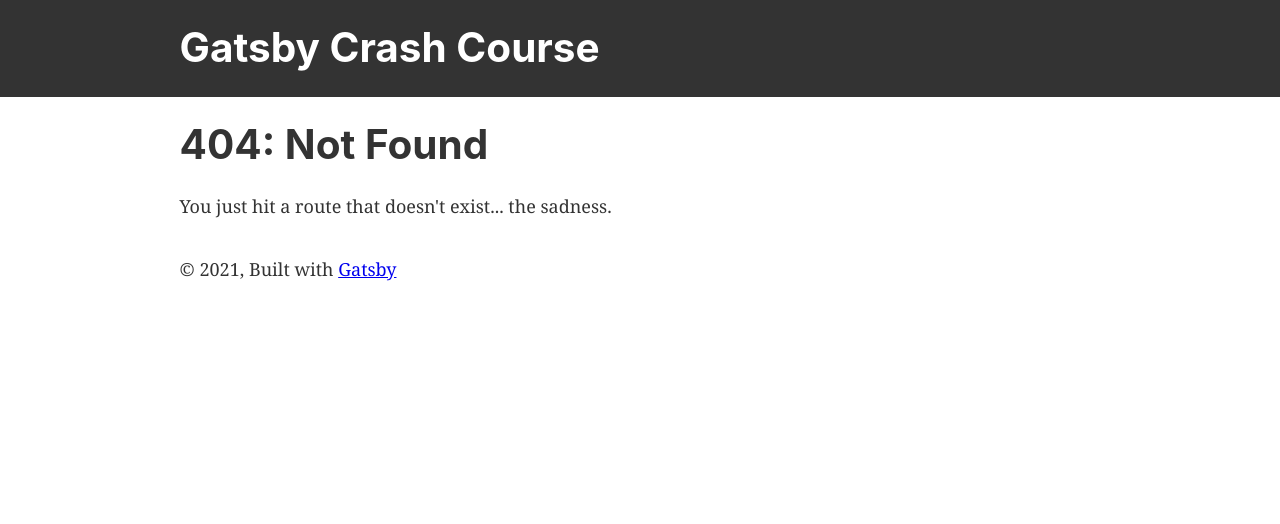
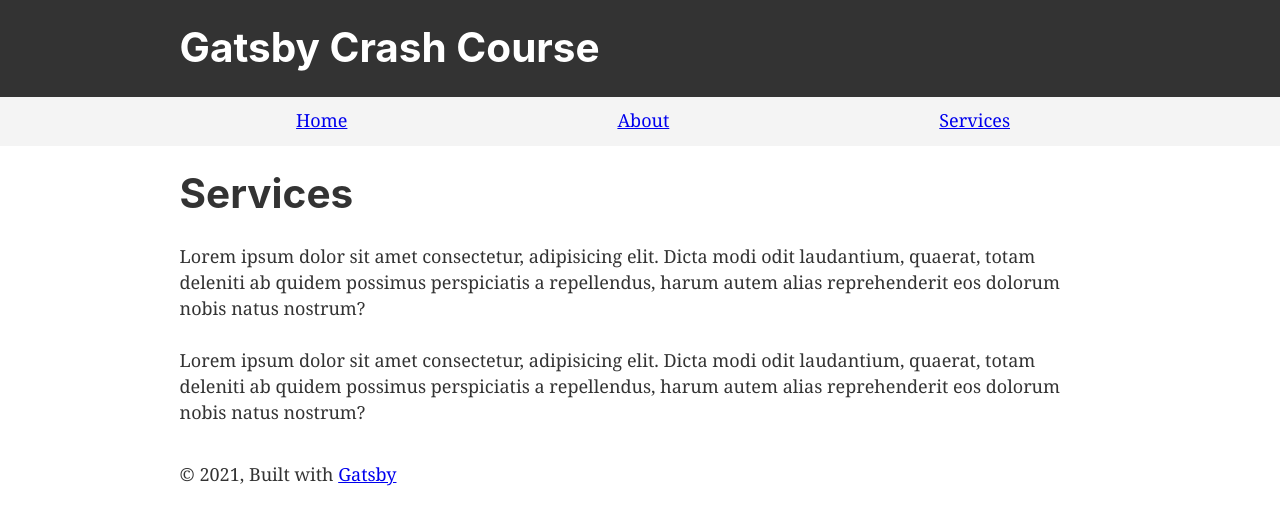
Before and after one commit to ricoputrap/gatsby_crash_course, a Gatsby site: page /services in a window 1280 px wide. Before the commit this address had no page. Built offline with nearby package versions, Linux system fonts and the light colour scheme; Gatsby itself is replaced by a stand-in of ours.

Commit message:
Implement menu navbar component and services page

```diff
--- /dev/null
+++ b/src/components/Menu/menu.css
@@ -0,0 +1,10 @@
+.wrapper {
+  background-color: #f4f4f4;
+  padding-top: 10px;
+}
+
+.menu__list {
+  list-style: none;
+  display: flex;
+  justify-content: space-evenly;
+}
--- /dev/null
+++ b/src/components/Menu/menu.js
@@ -0,0 +1,15 @@
+import { Link } from 'gatsby'
+import React from 'react'
+import "./menu.css";
+
+const Menu = () => (
+  <div class="wrapper">
+    <ul class="menu__list">
+      <li><Link to="/">Home</Link></li>
+      <li><Link to="/about">About</Link></li>
+      <li><Link to="/services">Services</Link></li>
+    </ul>
+  </div>
+)
+
+export default Menu;
--- a/src/components/header.js
+++ b/src/components/header.js
@@ -6,7 +6,7 @@ const Header = ({ siteTitle }) => (
   <header
     style={{
       background: '#333',
-      marginBottom: `1.45rem`,
+      marginBottom: `0`,
     }}
   >
     <div
--- a/src/components/layout.js
+++ b/src/components/layout.js
@@ -11,6 +11,7 @@ import { useStaticQuery, graphql } from "gatsby"
 
 import Header from "./header"
 import "./layout.css"
+import Menu from "./Menu/menu"
 
 const Layout = ({ children }) => {
   const data = useStaticQuery(graphql`
@@ -26,6 +27,7 @@ const Layout = ({ children }) => {
   return (
     <>
       <Header siteTitle={data.site.siteMetadata?.title || `Title`} />
+      <Menu />
       <div
         style={{
           margin: `0 auto`,
--- /dev/null
+++ b/src/pages/services.js
@@ -0,0 +1,14 @@
+import React from "react";
+import Layout from "../components/layout";
+import SEO from "../components/seo";
+
+const ServicesPage = () => (
+  <Layout>
+    <SEO title="Services" />
+    <h1>Services</h1>
+    <p>Lorem ipsum dolor sit amet consectetur, adipisicing elit. Dicta modi odit laudantium, quaerat, totam deleniti ab quidem possimus perspiciatis a repellendus, harum autem alias reprehenderit eos dolorum nobis natus nostrum?</p>
+    <p>Lorem ipsum dolor sit amet consectetur, adipisicing elit. Dicta modi odit laudantium, quaerat, totam deleniti ab quidem possimus perspiciatis a repellendus, harum autem alias reprehenderit eos dolorum nobis natus nostrum?</p>
+  </Layout>
+);
+
+export default ServicesPage;
```
